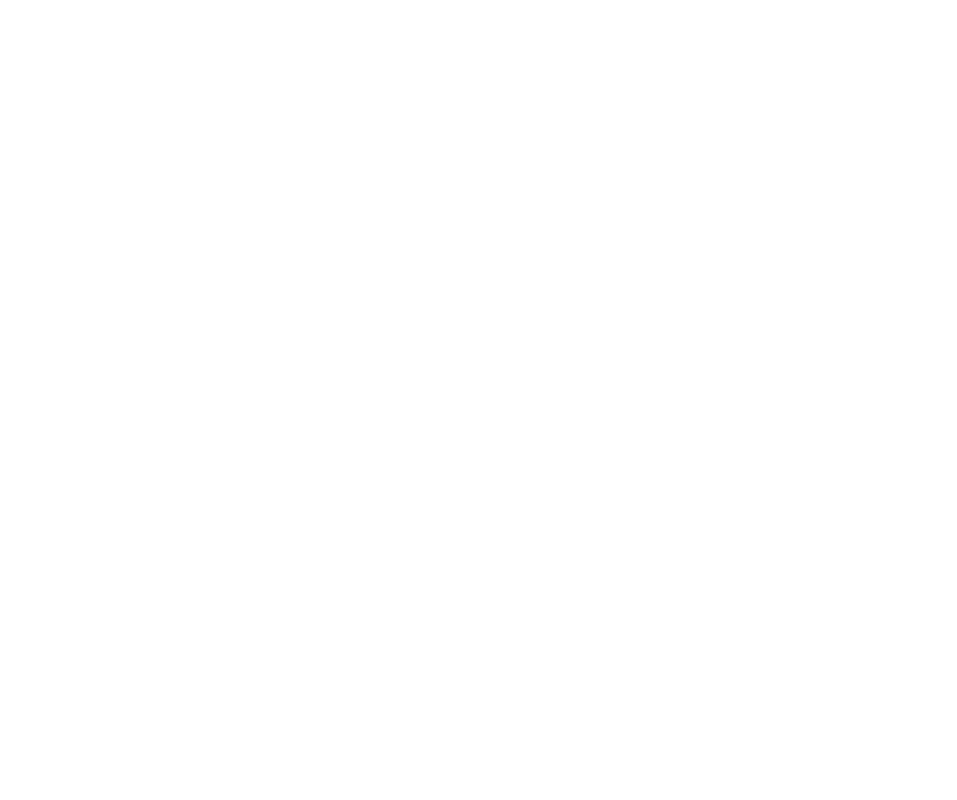
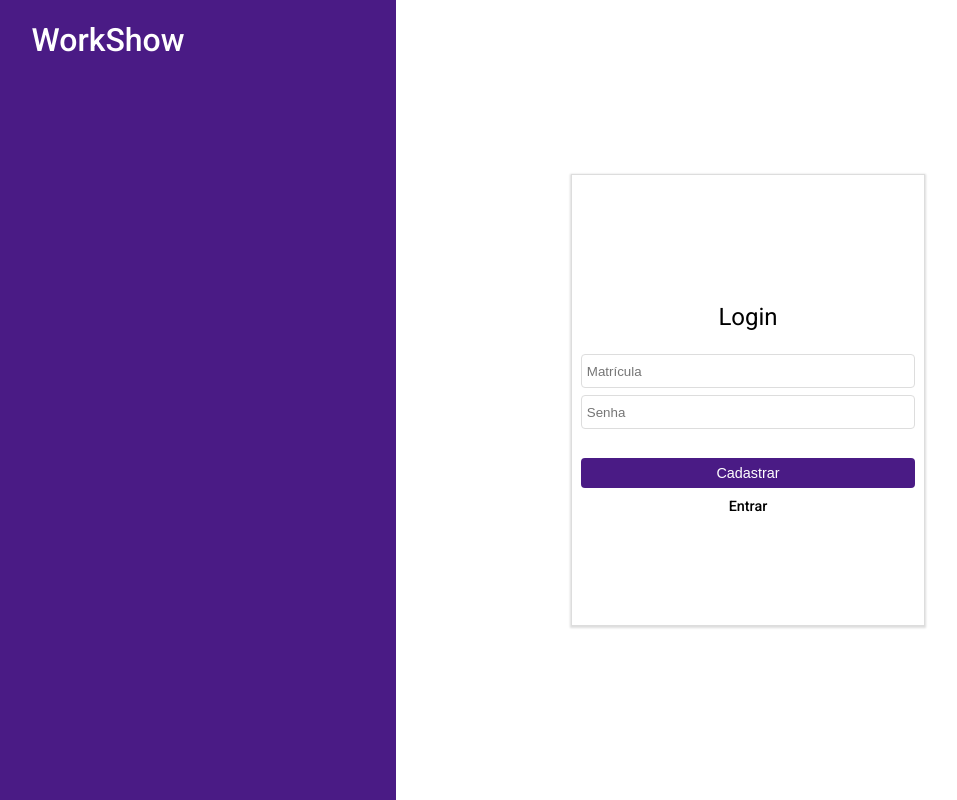
Before and after one commit to Klihsman/TCC, a React (Create React App) app in the folder front-end/: page /login in a window 1280 px wide. Before the commit this address had no page. Shown: the whole page, without its empty margins (180-1137 px from the left). Built offline with nearby package versions, Linux system fonts and the light colour scheme.

Commit message:
add login page

```diff
--- /dev/null
+++ b/front-end/src/Pages/Home/index.jsx
@@ -0,0 +1,9 @@
+import React from 'react';
+
+const Home = ()=>{
+    return(
+        <div>home</div>
+    )
+}
+
+export default Home;
--- /dev/null
+++ b/front-end/src/Pages/Login/index.jsx
@@ -0,0 +1,37 @@
+import React from 'react';
+
+import {DataInput, PasswordInput} from '../../Components/Utils/Inputs';
+import {PrimaryButton, SecondaryButton} from '../../Components/Utils/Buttons';
+
+const Login = ()=>{
+    return(
+        <div className="height-100vh width-max flex-container">
+            <div className="height-max width-45 default-background">
+                <h1 className="default-white-title">WorkShow</h1>
+            </div>
+            <div className="default-box width-55">
+                <div className="form-box">
+                    <div className="title-form-container margin-title-input">
+                        <h1 className='default-form-title'>Login</h1>
+                    </div>
+                    <div className="input-container margin-form-input">
+                        <DataInput mask={''} placeholder={'Matrícula'}/>
+                    </div>
+                    <div className="input-container margin-form-input">
+                        <PasswordInput placeholder={'Senha'}/>
+                    </div>
+                    <div className="button-form-container margin-button-container">
+                        <div className="button-form-box height-60 margin-button">
+                            <PrimaryButton title={'Cadastrar'}/>
+                        </div>
+                        <div className="button-form-box height-30 margin-button">
+                            <SecondaryButton title={'Entrar'}/>
+                        </div>
+                    </div>
+                </div>
+            </div>
+        </div>
+    )
+}
+
+export default Login;
--- a/front-end/src/router.jsx
+++ b/front-end/src/router.jsx
@@ -1,12 +1,18 @@
 import React from 'react';
 import {BrowserRouter, Route, Routes}  from 'react-router-dom';
 
+import Home from './Pages/Home';
+import Login from './Pages/Login';
 import SignUp from './Pages/SignUp';
 
 const Router = () =>{
     return(
         <BrowserRouter>
             <Routes>
+                <Route path='/' exact element={<Home />}></Route>
+
+                <Route path='/login' element={<Login />} />
+
                 <Route path='/signup' element={<SignUp />} />
             </Routes>
         </BrowserRouter>
```
